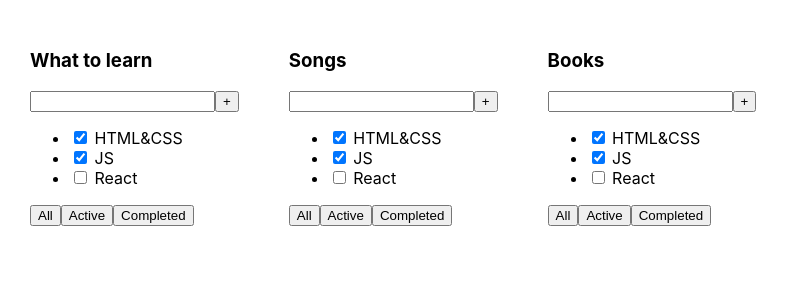
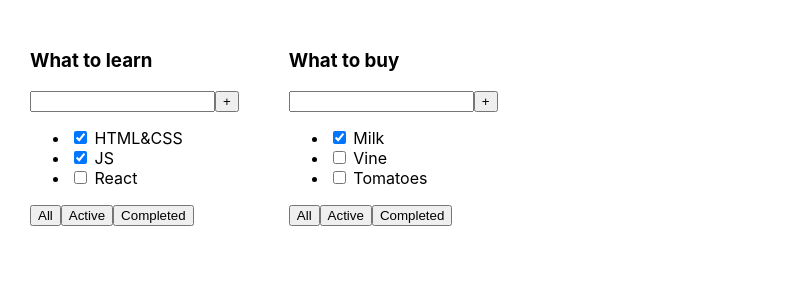
Before and after one commit to julimorozova/TODOS, a React (Create React App) app: page / in a window 1280 px wide. Shown: the top 300 px of the page, without its empty margins (0-789 px from the left). Built offline with nearby package versions, Linux system fonts and the light colour scheme.

Commit message:
create type TaskType and data for tasks

```diff
--- a/src/App.tsx
+++ b/src/App.tsx
@@ -2,12 +2,33 @@
 import './App.css';
 import TodoList from "./components/TodoList/TodoList";
 
+export type TaskType = {
+    id: number
+    title: string
+    isDone: boolean
+}
+
 function App() {
+    // BLL:
+    const todoListTitle_1: string = "What to learn"
+    const todoListTitle_2: string = "What to buy"
+
+    const tasks1: Array<TaskType> = [
+        {id: 1, title: "HTML&CSS", isDone: true},
+        {id: 2, title: "JS", isDone: true},
+        {id: 3, title: "React", isDone: false},
+    ]
+    const tasks2: Array<TaskType> = [
+        {id: 4, title: "Milk", isDone: true},
+        {id: 5, title: "Vine", isDone: false},
+        {id: 6, title: "Tomatoes", isDone: false},
+    ]
+
+    // UI:
     return (
         <div className="App">
-            <TodoList title="What to learn" />
-            <TodoList title="Songs"/>
-            <TodoList title="Books"/>
+            <TodoList title={todoListTitle_1} tasks={tasks1}/>
+            <TodoList title={todoListTitle_2} tasks={tasks2}/>
         </div>
     );
 }
--- a/src/components/TodoList/TodoList.tsx
+++ b/src/components/TodoList/TodoList.tsx
@@ -1,11 +1,15 @@
 import React from "react";
 import TodoListHeader from "../TodoListHeader/TodoListHeader";
 import Button from "../Button/Button";
+import {TaskType} from "../../App";
 
-type TodoListProps = {
+
+type TodoListPropsType = {
     title: string
+    tasks: Array<TaskType>
 }
-function TodoList(props: TodoListProps) {
+
+function TodoList(props: TodoListPropsType) {
     return (
         <div>
             <TodoListHeader title={props.title} />
@@ -14,9 +18,9 @@
                 <button>+</button>
             </div>
             <ul>
-                <li><input type="checkbox" checked={true}/> <span>HTML&CSS</span></li>
-                <li><input type="checkbox" checked={true}/> <span>JS</span></li>
-                <li><input type="checkbox" checked={false}/> <span>React</span></li>
+                <li><input type="checkbox" checked={props.tasks[0].isDone}/> <span>{props.tasks[0].title}</span></li>
+                <li><input type="checkbox" checked={props.tasks[1].isDone}/> <span>{props.tasks[1].title}</span></li>
+                <li><input type="checkbox" checked={props.tasks[2].isDone}/> <span>{props.tasks[2].title}</span></li>
             </ul>
             <div>
                 <Button buttonName="All" />
```
